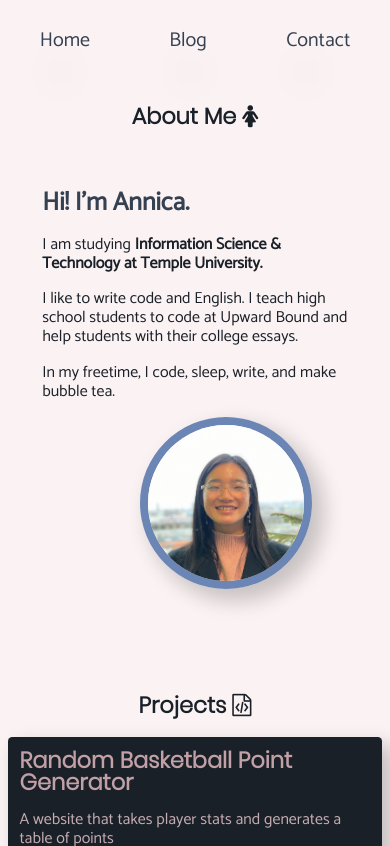
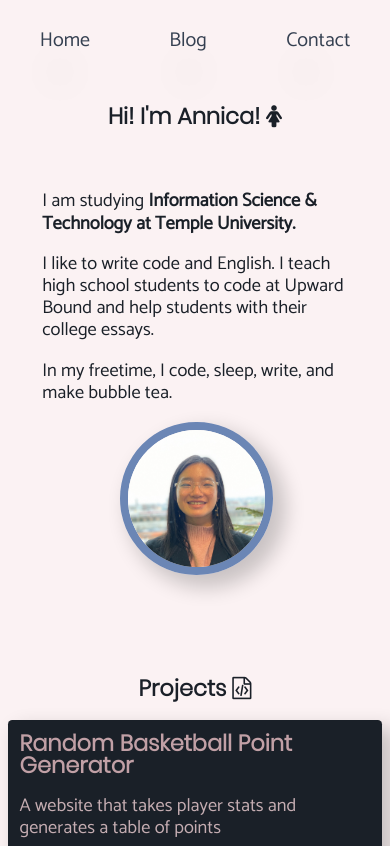
Before and after one commit to chiuannica/banannica, a Vue app: page /#/ in a window 390 px wide. Shown: the top 846 px of the page. Built offline with nearby package versions, Linux system fonts and the light colour scheme.

Commit message:
fix fontsize and about pic mobile

```diff
--- a/src/App.vue
+++ b/src/App.vue
@@ -91,10 +91,10 @@ a {
 }
 @media screen and (max-width: 768px) {
   p {
-    font-size: 1rem;
+    font-size: 1.15rem;
   }
   a {
-    font-size: 1rem;
+    font-size: 1.15rem;
   }
   h1, h2, h3, h4, h5 {
     font-size: 1.4rem;
--- a/src/components/About.vue
+++ b/src/components/About.vue
@@ -17,11 +17,10 @@ export default {
   name: 'About',
   data () {
     return {
-      title: 'About Me',
+      title: 'Hi! I\'m Annica!',
       myPicture: require('@/assets/me.jpg'),
       aboutIcon: 'fa fa-female',
       texts: [
-        { p: '<h6>Hi! I\'m Annica.</h6>' },
         { p: 'I am studying <strong>Information Science & Technology at Temple University.</strong>' },
         { p: 'I like to write code and English. I teach high school students to code at Upward Bound and help students with their college essays.' },
         { p: 'In my freetime, I code, sleep, write, and make bubble tea.' }
@@ -39,11 +38,12 @@ export default {
 }
 .content {
   width: 80%;
-  margin: 0 10%;
+  margin-left: 10%;
+  margin-right: 10%;
   justify-content: center;
   align-content: center;
   display: grid;
-  grid-template-columns: 2fr 1fr;
+  grid-template-columns: 3fr 1fr;
 }
 #about > h2 {
   text-align: center;
@@ -61,31 +61,26 @@ export default {
   box-shadow: 1em 1em 2em .25em rgba(0,0,0,.2);
 }
 .text {
-  margin-left: auto;
-  margin-right: auto;
-  width: 90%;
+  width: 80%;
 }
 @media screen and (max-width: 768px) {
-  #about {
-    margin: 0;
-    width: 100%;
-  }
   h6 {
     font-size: 1.4rem;
   }
   .content {
     display: block;
     width: 100%;
-    margin-left: 5%;
   }
   .text {
     margin: 0;
     width: 80%;
   }
   .my-picture {
-    margin-left: auto;
-    margin-right: auto;
-    width: 50%;
+    display: flex;
+    margin-left: 20%;
+  }
+  .my-picture > img {
+    width: 35%;
   }
 }
 </style>
--- a/src/components/Home.vue
+++ b/src/components/Home.vue
@@ -18,4 +18,8 @@ export default {
 </script>
 
 <style>
+#home {
+  margin: 0;
+  width: 100%;
+}
 </style>
```
